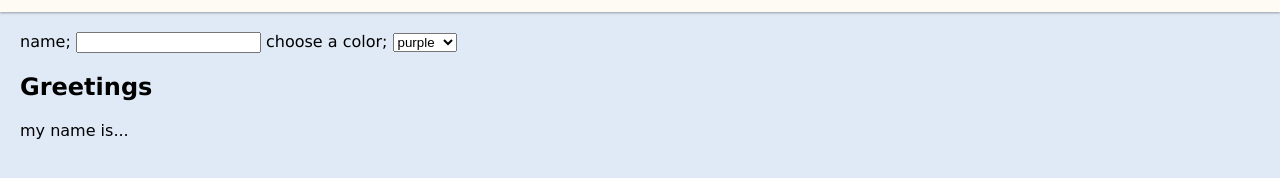
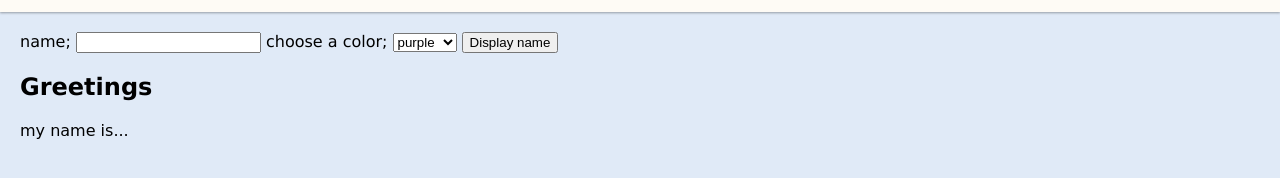
Before and after one commit to haroldjean01/name-tag-demo, a plain HTML site: page index.html in a window 1280 px wide. Shown: the part 68-246 px from the top of the page. Drawn offline with Linux system fonts and the light colour scheme.

Commit message:
Add button to html

```diff
--- a/index.html
+++ b/index.html
@@ -40,6 +40,8 @@
                     <option value="orange">orange</option>
                     <option value="green">green</option>
                 </select>
+
+                <button id="update-btn">Display name</button>
             </section>
 
             <!-- display nametag -->
```
